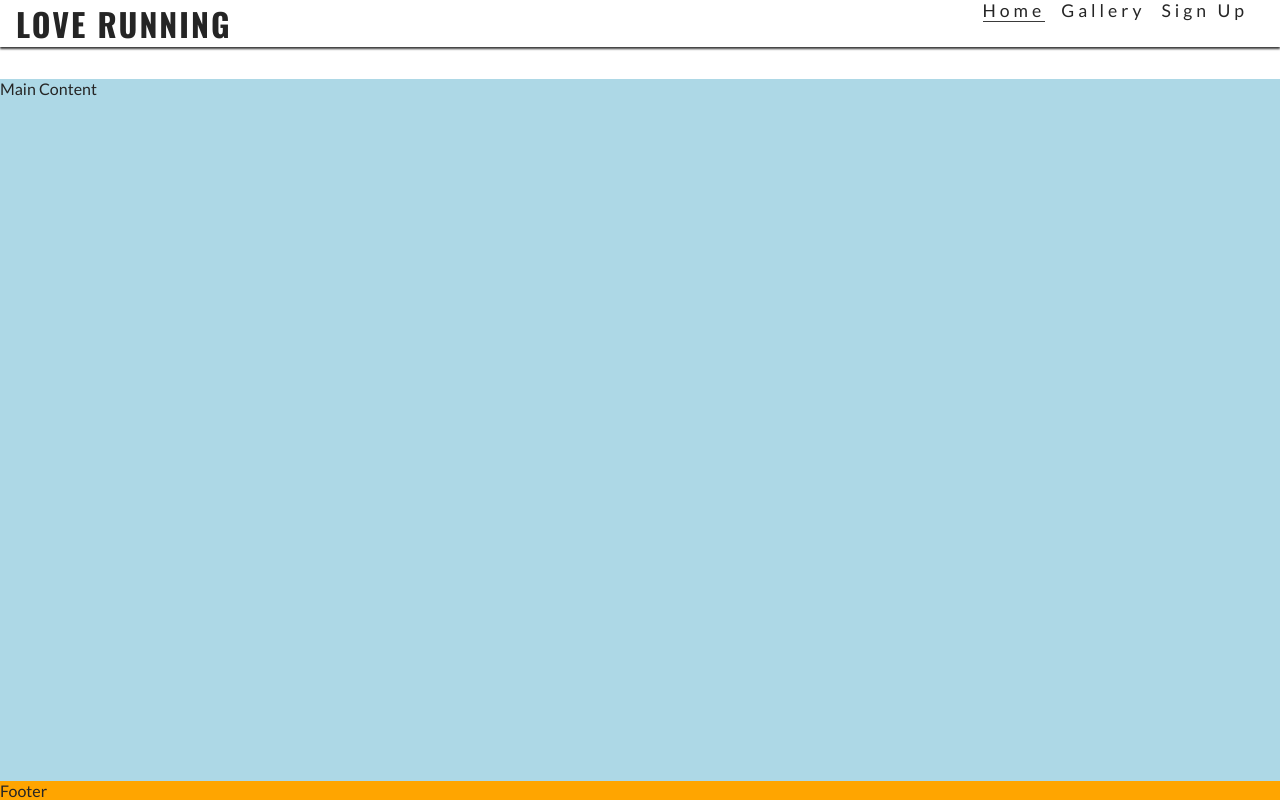
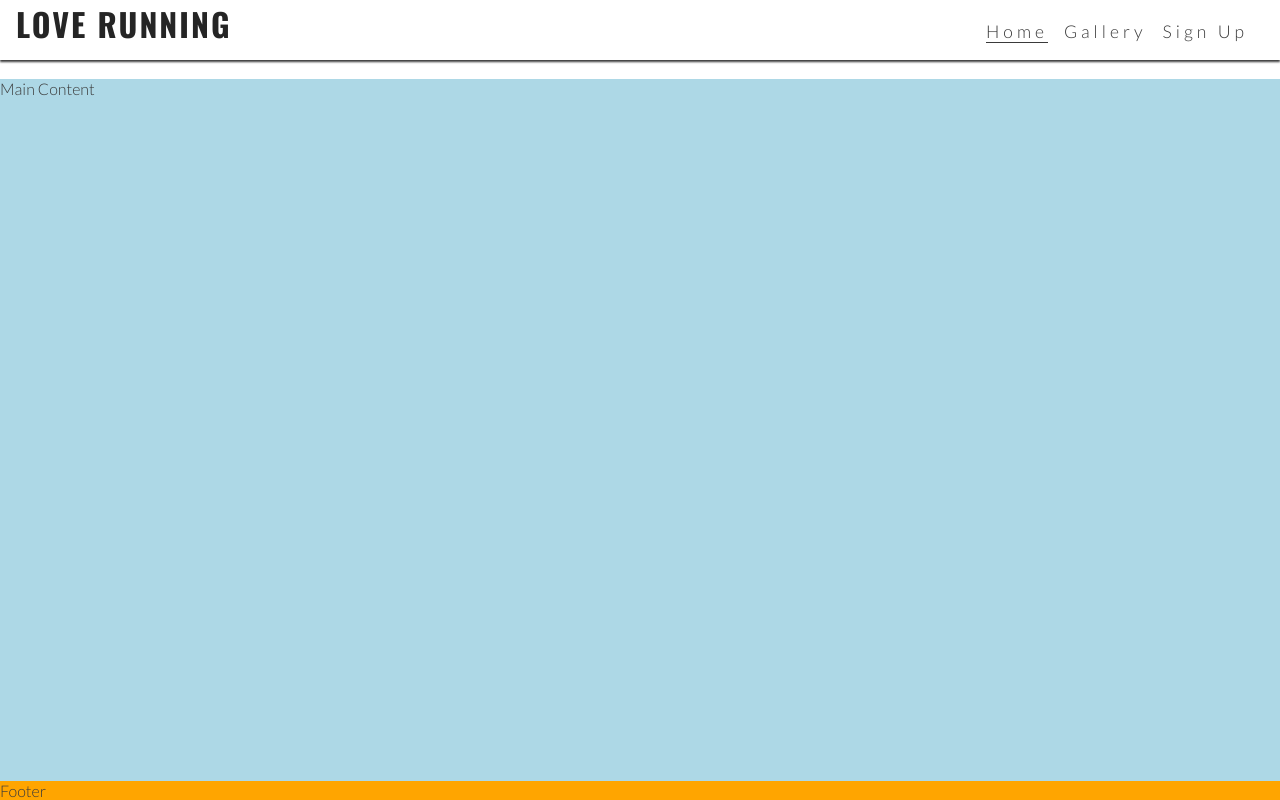
Before and after one commit to jdbukis/love-running, a plain HTML site: page index.html in a window 1280 px wide. Drawn offline with nearby package versions, Linux system fonts and the light colour scheme.

Commit message:
troubleshooting

```diff
--- a/assets/css/style.css
+++ b/assets/css/style.css
@@ -1,23 +1,24 @@
-@import url('https://fonts.googleapis.com/css2?family=Lato:ital,wght@0,100;0,300;0,400;0,700;0,900;1,100;1,300;1,400;1,700;1,900&family=Oswald:wght@200..700&display=swap');
+/* Google fonts import */
+@import url('https://fonts.googleapis.com/css2?family=Lato:wght@300&family=Oswald:wght@200;300;400;500;600;700&display=swap');
 
-/* over writing browser defaults gitgit */
+/* Asterisk wildcard selector to override default styles added by the browser */
 * {
     padding: 0;
     margin: 0;
     box-sizing: border-box;
 }
 
-/* body */
+/* General styles */
 body {
     min-height: 100vh;
     display: flex;
     flex-direction: column;
-/* generic project styles */
-    color: #252525;
-    font-family: "lato", sans-serif;
+    /* Generic project styles */
+    color: #3a3a3a;
+    font-family: 'Lato', sans-serif;
 }
 
-/* header */
+/* Header */
 header {
     background-color: #ffffff;
     padding: 0 1rem;
@@ -27,7 +28,7 @@ header {
     box-shadow: 0 2px 2px #3a3a3a;
     display: flex;
     justify-content: space-between;
-    align-content: baseline;
+    align-items: baseline;
 }
 
 header a {
@@ -42,34 +43,33 @@ h1 {
     color: #252525;
 }
 
-#menu
-{
+#menu {
     font-size: 110%;
     letter-spacing: 4px;
     list-style-type: none;
 }
 
-#menu li {
+#menu > li {
     margin-bottom: 1em;
 }
 
 .active {
     border-bottom: 1px solid #3a3a3a;
-    ;
 }
-/* nav bar styles plus dropdown toggle */
+
+/* Navbar styles with dropdown toggle */
 nav {
     position: absolute;
     background-color: #ffffff;
     width: 100%;
-    padding-top: 0 1rem;
+    left: 0;
+    padding: 0 1rem;
     box-shadow: 0 2px 2px #3a3a3a;
-    left: 0px;
     display: none;
     top: 100%;
 }
 
-/* nav toggle when active */
+/* Nav toggle */
 #nav-toggle:checked~nav {
     display: block;
 }
@@ -80,27 +80,24 @@ nav {
 
 .nav-toggle-label {
     font-size: 2rem;
-    color: #252525;
-    cursor: pointer;
-    display: block;
-    z-index: 100;
-
-
 }
 
-/* main content */
+/* Main content */
 main {
     background-color: lightblue;
+    /* Make main element take up any surplus space to push footer down */
     flex: 1 0 auto;
     margin-top: 47px;
 }
-/* footer */
+
+/* Footer */
 footer {
     background-color: orange;
 }
 
-/* media queries for tablet screens */
-@media (min-width: 768px) {
+/* Media query: tablets and larger (768px and up) */
+@media screen and (min-width: 768px) {
+    /* Header */
     nav {
         display: block;
         position: relative;
@@ -108,22 +105,35 @@ footer {
         width: fit-content;
         padding-right: 1rem;
     }
+
     #menu {
         display: flex;
     }
-    #menu li {
+
+    #menu > li {
         padding-left: 1rem;
     }
+
     .nav-toggle-label {
         display: none;
     }
+
     #logo {
         font-size: 280%;
         line-height: 75px;
         margin: 0 0.5rem;
     }
 
+    /* Main content */
     main {
+        /* Push main content down to accommodate larger header */
         margin-top: 79px;
     }
 }
+
+/* Large devices (laptops and desktops, 992px and up) */
+@media screen and (min-width: 992px) {
+    #menu a:hover{
+        border-bottom: 1px solid #3a3a3a;
+    }
+}
```
